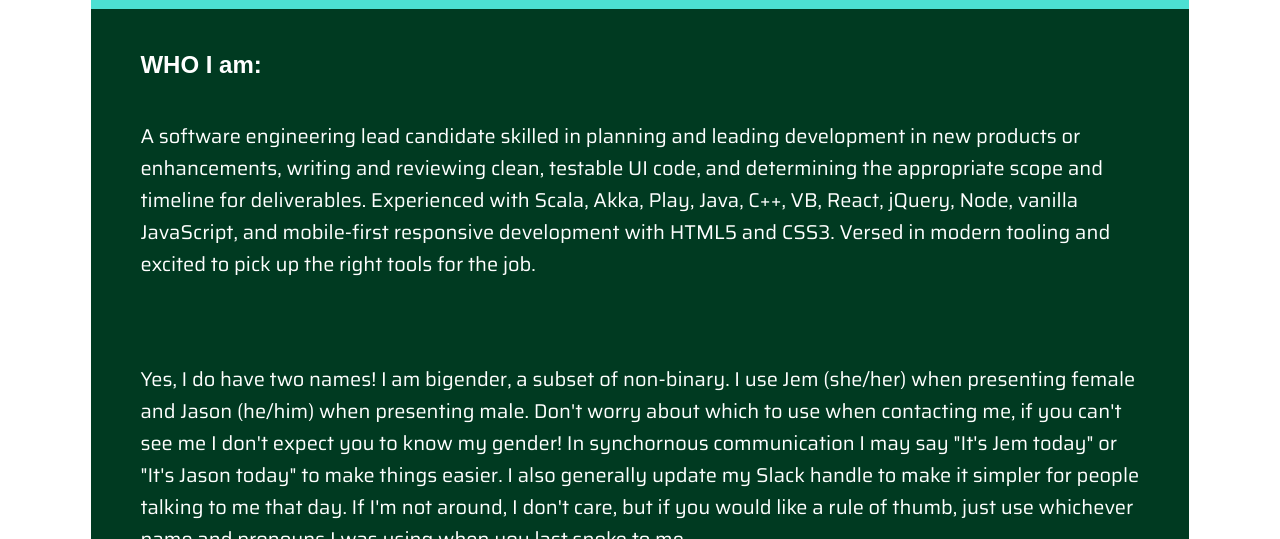
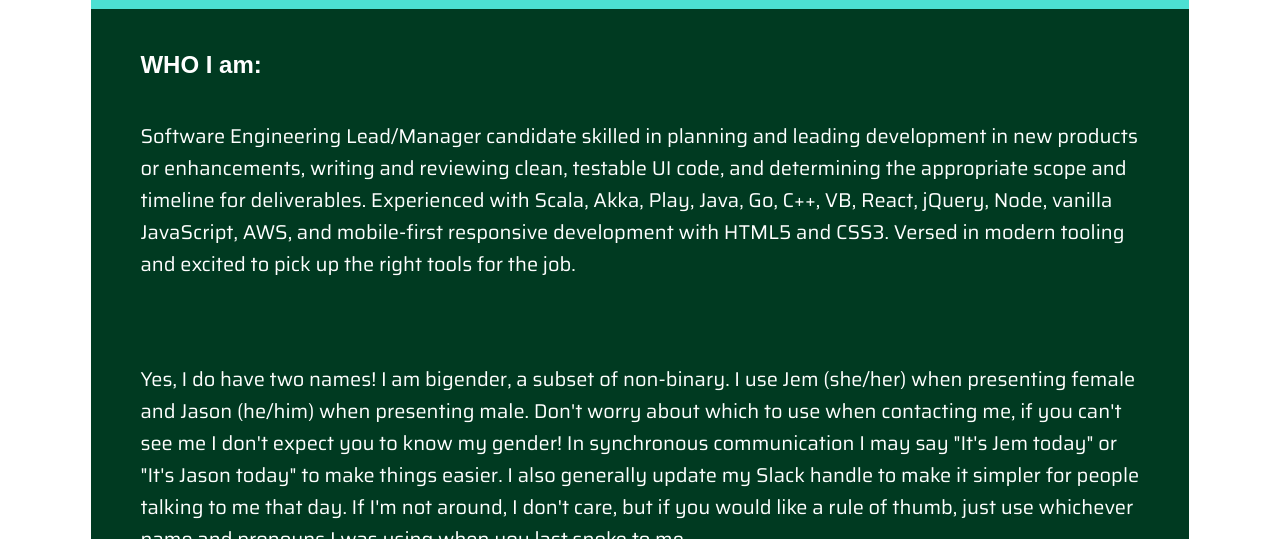
Before and after one commit to JemJasonCorraggio/Portfolio, a plain HTML site: page index.html in a window 1280 px wide. Shown: the part 261-800 px from the top of the page. Drawn offline with Linux system fonts and the light colour scheme; a web font is replaced by a local one.

Commit message:
Update index.html

```diff
--- a/index.html
+++ b/index.html
@@ -24,13 +24,12 @@
         </section>
         <section id = "about">
             <h2>WHO I am:</h2>
-            <p>A software engineering lead candidate skilled in planning and leading development in new products or enhancements,
-                writing and reviewing clean, testable UI code, and determining the appropriate scope and timeline for deliverables.
-                Experienced with Scala, Akka, Play, Java, C++, VB, React, jQuery, Node, vanilla JavaScript, and mobile-first responsive development with HTML5 and CSS3.
-                Versed in modern tooling and excited to pick up the right tools for the job.</p>
+            <p>Software Engineering Lead/Manager candidate skilled in planning and leading development in new products or enhancements, writing and reviewing clean, testable UI code,
+                and determining the appropriate scope and timeline for deliverables. Experienced with Scala, Akka, Play, Java, Go, C++, VB, React, jQuery, Node, vanilla JavaScript,
+                AWS, and mobile-first responsive development with HTML5 and CSS3. Versed in modern tooling and excited to pick up the right tools for the job.</p>
             <p></p>
             <p>Yes, I do have two names! I am bigender, a subset of non-binary. I use Jem (she/her) when presenting female and Jason (he/him) when presenting male.
-                Don't worry about which to use when contacting me, if you can't see me I don't expect you to know my gender! In synchornous communication I may say "It's Jem today"
+                Don't worry about which to use when contacting me, if you can't see me I don't expect you to know my gender! In synchronous communication I may say "It's Jem today"
                 or "It's Jason today" to make things easier. I also generally update my Slack handle to make it simpler for people talking to me that day.
                 If I'm not around, I don't care, but if you would like a rule of thumb, just use whichever name and pronouns I was using when you last spoke to me.  </p>
             <p></p>
@@ -74,7 +73,7 @@
                 <p>After True Accord, I moved to Capital One, where, as a Senior Software Engineer, I worked on their Orchestrator project. For Orchestrator I
                 wrote endpoints and tests related to creating and updating auto loans, including service tests, unit tests, and canary tests. The work on
                 the canary tests was particularly interesting since it required me to learn Go. I also proposed and advocated for DEI related code changes that
-                would improve over 1500 interal Capital One systems. However, I was still looking for more leadership opportunities</p>
+                would improve over 1500 internal Capital One systems. However, I was still looking for more leadership opportunities</p>
                 <p></p>
                 <p>I found the leadership opportunities I sought at GreyNoise Intelligence as a Lead Software Engineer and Oncall Lead. I oversaw two small but high-impact teams,
                     working closely with four direct reports and mentoring them through 1:1s, code reviews, and collaborative design. I owned and maintained
```
